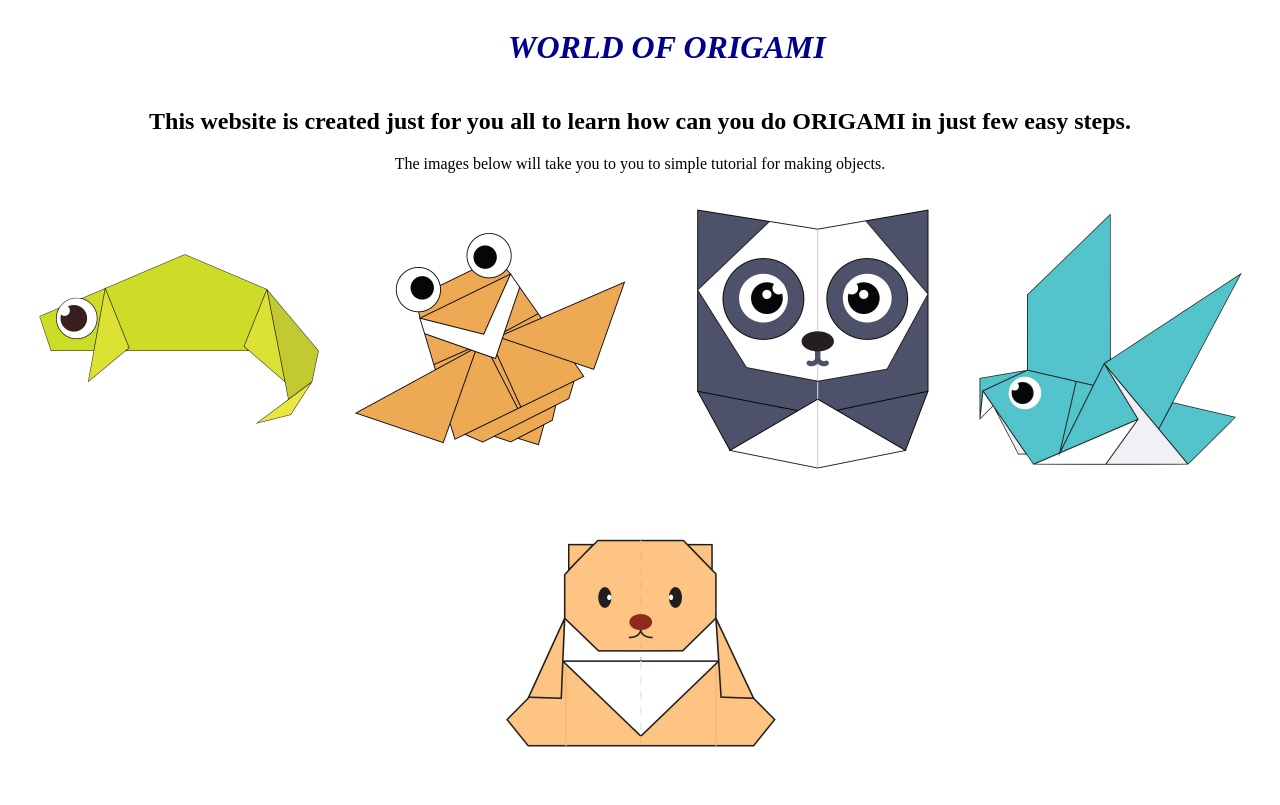
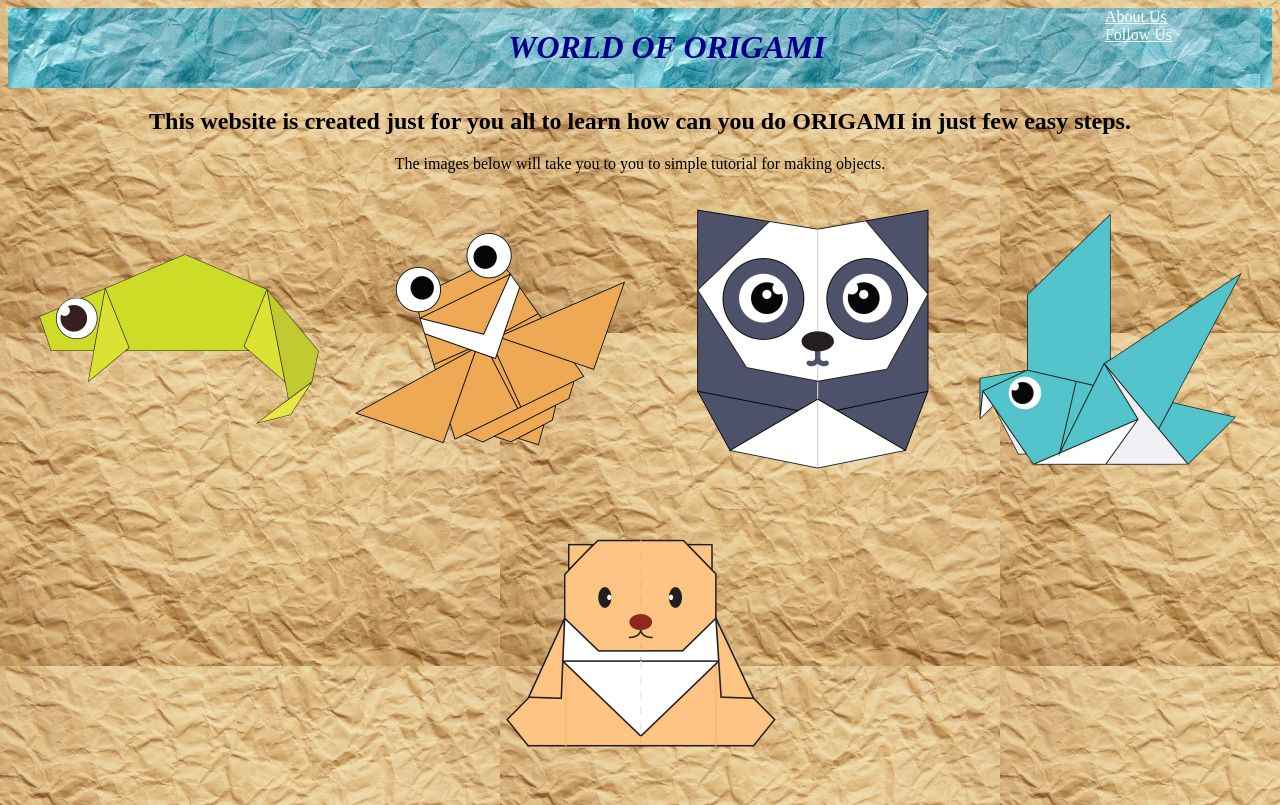
Before and after one commit to YashicaRepo/OrigamiWebsite, a plain HTML site: page index.html in a window 1280 px wide. Drawn offline with Linux system fonts and the light colour scheme.

Commit message:
Update style.css

```diff
--- a/style.css
+++ b/style.css
@@ -1,12 +1,12 @@
 /*index*/
 .header{
-    background-image: url("Images/bgHeader.jpeg");
+    background-image: url("bgHeader.jpeg");
     color: darkblue;
     display: flex;
     justify-content: space-between;
 }
 body{
-    background-image: url("Images/bgBody.jpeg");
+    background-image: url("bgBody.jpeg");
 }
 .footer{
     margin: 200px;
```
